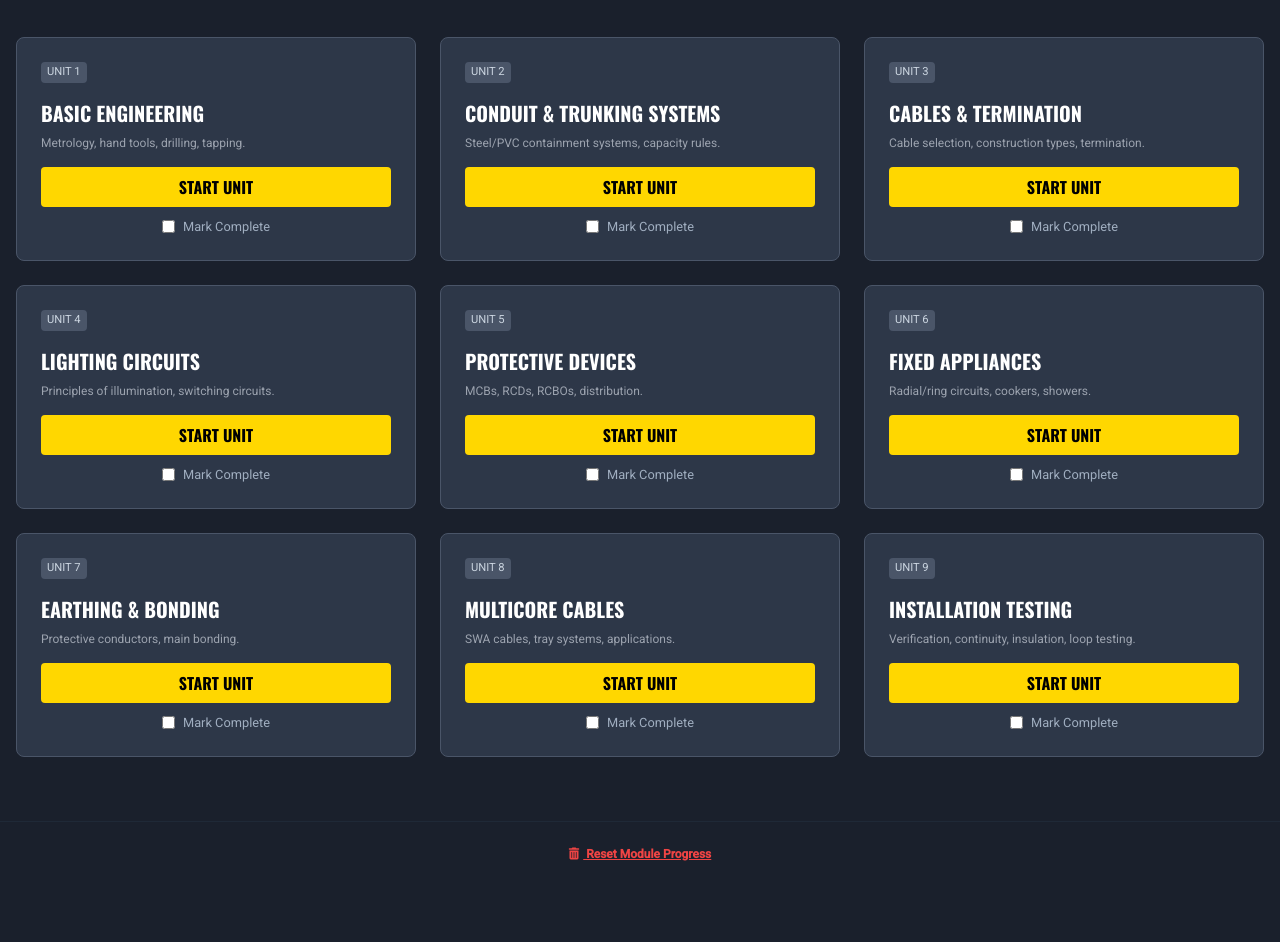
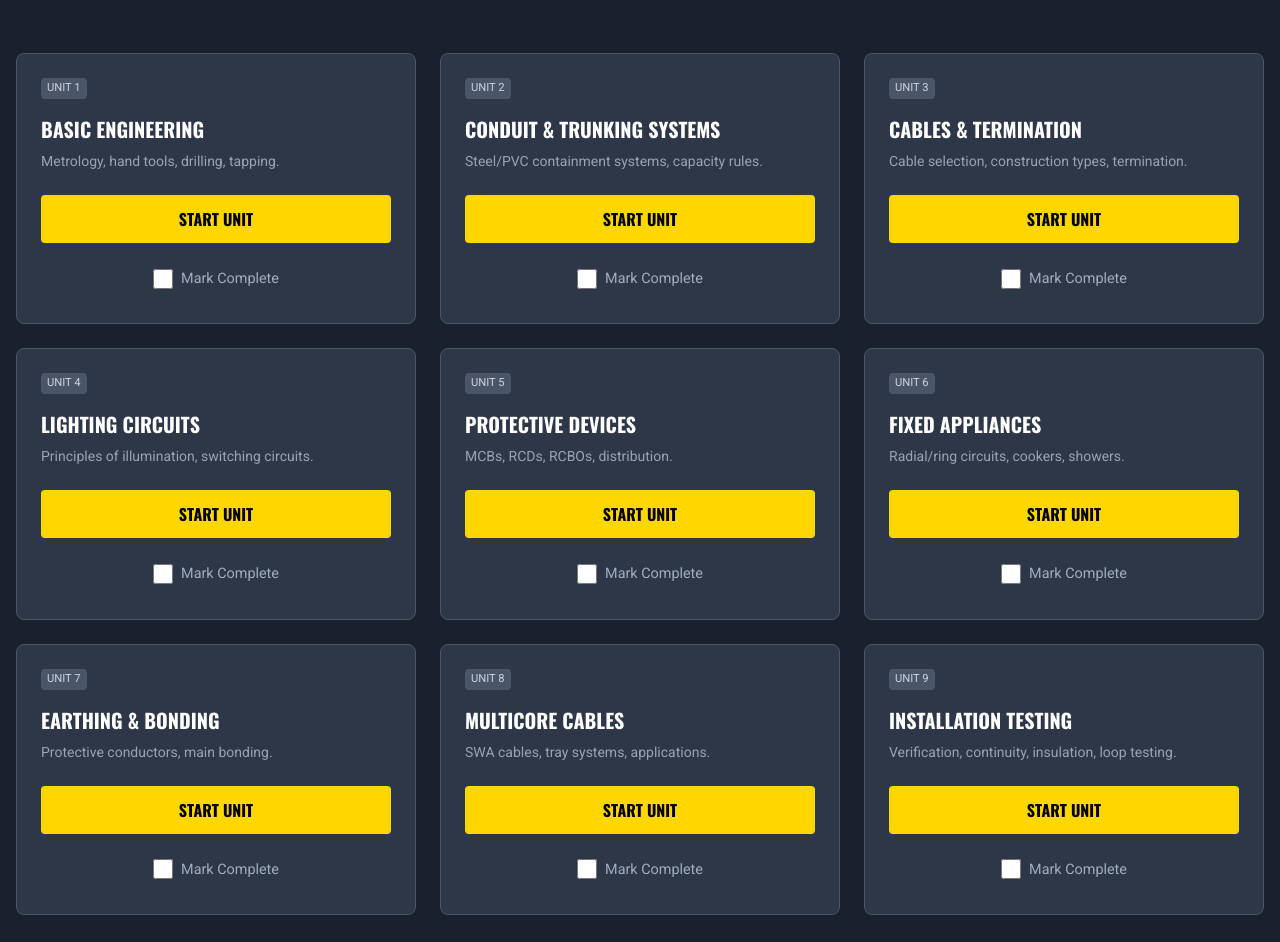
Before and after one commit to EI-Sligo/EI-training-phase2, a plain HTML site: page Installation_Units/Installation_Techniques_Hub.html in a window 1280 px wide. Shown: the part 223-1165 px from the top of the page. Before the commit the page ends 1109 px from the top, so only its background shows below. Drawn offline with nearby package versions, Linux system fonts and the light colour scheme.

Commit message:
Update Installation_Techniques_Hub.html

```diff
--- a/Installation_Units/Installation_Techniques_Hub.html
+++ b/Installation_Units/Installation_Techniques_Hub.html
@@ -2,7 +2,7 @@
 <html lang="en">
 <head>
     <meta charset="UTF-8">
-    <meta name="viewport" content="width=device-width, initial-scale=1.0">
+    <meta name="viewport" content="width=device-width, initial-scale=1.0, maximum-scale=1.0, user-scalable=no">
     <title>Installation Techniques Hub</title>
     <script src="https://cdn.tailwindcss.com"></script>
     <link href="https://cdnjs.cloudflare.com/ajax/libs/font-awesome/6.0.0/css/all.min.css" rel="stylesheet">
@@ -11,25 +11,24 @@
     <style>
         @import url('https://fonts.googleapis.com/css2?family=Oswald:wght@300;500;700&family=Roboto:wght@300;400;500&display=swap');
         :root { --safety-yellow: #FFD700; --industrial-grey: #1a202c; --card-bg: #2d3748; --success-green: #48bb78; --progress-blue: #4299e1; }
-        body { font-family: 'Roboto', sans-serif; background-color: var(--industrial-grey); color: white; min-height: 100vh; display: flex; flex-direction: column; }
+        body { font-family: 'Roboto', sans-serif; background-color: var(--industrial-grey); color: white; min-height: 100vh; display: flex; flex-direction: column; -webkit-tap-highlight-color: transparent; }
         h1, h2, h3, .brand-font { font-family: 'Oswald', sans-serif; text-transform: uppercase; }
         .hazard-stripe { background: repeating-linear-gradient(45deg, #000, #000 10px, #FFD700 10px, #FFD700 20px); height: 10px; width: 100%; position: fixed; top: 0; left: 0; z-index: 50; }
 
-        .module-card { background-color: var(--card-bg); border: 1px solid #4a5568; border-radius: 0.5rem; transition: transform 0.2s; position: relative; display: flex; flex-direction: column; cursor: grab; }
-        .module-card:hover { transform: translateY(-5px); border-color: var(--safety-yellow); }
+        .module-card { background-color: var(--card-bg); border: 1px solid #4a5568; border-radius: 0.5rem; transition: transform 0.2s; position: relative; display: flex; flex-direction: column; cursor: pointer; touch-action: manipulation; }
+        .module-card:hover { border-color: var(--safety-yellow); }
 
         .module-card.completed { border-color: var(--success-green); }
         .module-card.completed::before { content: ''; position: absolute; left: 0; top: 0; height: 100%; width: 4px; background-color: var(--success-green); }
 
-        .module-card.locked { opacity: 0.5; border-color: #4a5568; cursor: not-allowed; }
-        .module-card.locked:hover { transform: none; border-color: #4a5568; }
+        .module-card.locked { opacity: 0.5; border-color: #4a5568; cursor: default; }
 
-        .btn-launch { background-color: var(--safety-yellow); color: black; font-weight: bold; padding: 0.5rem 1rem; border-radius: 0.25rem; text-transform: uppercase; font-family: 'Oswald', sans-serif; text-align: center; margin-top: auto; display: block; }
+        .btn-launch { background-color: var(--safety-yellow); color: black; font-weight: bold; padding: 0.75rem 1rem; border-radius: 0.25rem; text-transform: uppercase; font-family: 'Oswald', sans-serif; text-align: center; margin-top: auto; display: block; width: 100%; }
         .btn-launch:hover { background-color: #e6c200; }
         .btn-launch.completed-btn { background-color: var(--success-green); color: white; }
         .btn-launch.resume-btn { background-color: var(--progress-blue); color: white; }
 
-        .toggle-container { margin-top: 10px; display: flex; align-items: center; justify-content: center; font-size: 0.8rem; color: #a0aec0; }
+        .toggle-container { margin-top: 15px; display: flex; align-items: center; justify-content: center; font-size: 0.9rem; color: #a0aec0; padding: 10px; }
         .unit-badge { font-size: 0.7rem; padding: 2px 6px; border-radius: 4px; background: #4a5568; color: #cbd5e0; }
     </style>
 </head>
@@ -39,101 +38,102 @@
 
     <header class="pt-16 pb-8 px-4 text-center">
         <div class="max-w-4xl mx-auto">
-            <a href="../index.html" class="inline-block mb-4 text-gray-400 hover:text-yellow-400 transition">
+            <a href="../index.html" class="inline-block mb-4 text-gray-400 hover:text-yellow-400 transition p-2">
                 <i class="fas fa-arrow-left mr-2"></i> Back to Main Hub
             </a>
             <p class="text-yellow-400 tracking-[0.2em] text-sm mb-2 brand-font">Module 2</p>
-            <h1 class="text-4xl md:text-5xl font-bold mb-4">Installation Techniques Hub</h1>
+            <h1 class="text-3xl md:text-5xl font-bold mb-4">Installation Techniques Hub</h1>
         </div>
     </header>
 
     <main class="flex-grow container mx-auto px-4 py-8">
-        <div id="module-grid" class="grid grid-cols-1 md:grid-cols-2 lg:grid-cols-3 xl:grid-cols-3 gap-6 max-w-7xl mx-auto">
+        <div id="module-grid" class="grid grid-cols-1 md:grid-cols-2 lg:grid-cols-3 xl:grid-cols-3 gap-6 max-w-7xl mx-auto pb-20">
 
             <div class="module-card p-6" id="card-unit1" data-id="unit1">
                 <div class="flex justify-between items-start mb-4"><span class="unit-badge">UNIT 1</span><i class="fas fa-check-circle text-green-500 hidden icon-completed text-xl"></i></div>
                 <h3 class="text-xl font-bold mb-2 text-white">Basic Engineering</h3>
-                <p class="text-gray-400 text-xs mb-4">Metrology, hand tools, drilling, tapping.</p>
+                <p class="text-gray-400 text-sm mb-6">Metrology, hand tools, drilling, tapping.</p>
                 <a href="Basic Engineering.html" class="btn-launch" id="btn-unit1">Start Unit</a>
-                <label class="toggle-container"><input type="checkbox" class="mr-2" onclick="toggleComplete('unit1')" id="check-unit1"> Mark Complete</label>
+                <label class="toggle-container" onclick="event.stopPropagation()"><input type="checkbox" class="mr-2 w-5 h-5" onclick="toggleComplete('unit1', event)" id="check-unit1"> Mark Complete</label>
             </div>
 
             <div class="module-card p-6" id="card-unit23" data-id="unit23">
                 <div class="flex justify-between items-start mb-4"><span class="unit-badge">UNIT 2</span><i class="fas fa-check-circle text-green-500 hidden icon-completed text-xl"></i></div>
                 <h3 class="text-xl font-bold mb-2 text-white">Conduit & Trunking Systems</h3>
-                <p class="text-gray-400 text-xs mb-4">Steel/PVC containment systems, capacity rules.</p>
+                <p class="text-gray-400 text-sm mb-6">Steel/PVC containment systems, capacity rules.</p>
                 <a href="Conduit and trunking.html" class="btn-launch" id="btn-unit23">Start Unit</a>
-                <label class="toggle-container"><input type="checkbox" class="mr-2" onclick="toggleComplete('unit23')" id="check-unit23"> Mark Complete</label>
+                <label class="toggle-container" onclick="event.stopPropagation()"><input type="checkbox" class="mr-2 w-5 h-5" onclick="toggleComplete('unit23', event)" id="check-unit23"> Mark Complete</label>
             </div>
 
             <div class="module-card p-6" id="card-unit22" data-id="unit22">
                 <div class="flex justify-between items-start mb-4"><span class="unit-badge">UNIT 3</span><i class="fas fa-check-circle text-green-500 hidden icon-completed text-xl"></i></div>
                 <h3 class="text-xl font-bold mb-2 text-white">Cables & Termination</h3>
-                <p class="text-gray-400 text-xs mb-4">Cable selection, construction types, termination.</p>
+                <p class="text-gray-400 text-sm mb-6">Cable selection, construction types, termination.</p>
                 <a href="Cables and cable termination.html" class="btn-launch" id="btn-unit22">Start Unit</a>
-                <label class="toggle-container"><input type="checkbox" class="mr-2" onclick="toggleComplete('unit22')" id="check-unit22"> Mark Complete</label>
+                <label class="toggle-container" onclick="event.stopPropagation()"><input type="checkbox" class="mr-2 w-5 h-5" onclick="toggleComplete('unit22', event)" id="check-unit22"> Mark Complete</label>
             </div>
 
             <div class="module-card p-6" id="card-unit4" data-id="unit4">
                 <div class="flex justify-between items-start mb-4"><span class="unit-badge">UNIT 4</span><i class="fas fa-check-circle text-green-500 hidden icon-completed text-xl"></i></div>
                 <h3 class="text-xl font-bold mb-2 text-white">Lighting Circuits</h3>
-                <p class="text-gray-400 text-xs mb-4">Principles of illumination, switching circuits.</p>
+                <p class="text-gray-400 text-sm mb-6">Principles of illumination, switching circuits.</p>
                 <a href="Lighting Circuits.html" class="btn-launch" id="btn-unit4">Start Unit</a>
-                <label class="toggle-container"><input type="checkbox" class="mr-2" onclick="toggleComplete('unit4')" id="check-unit4"> Mark Complete</label>
+                <label class="toggle-container" onclick="event.stopPropagation()"><input type="checkbox" class="mr-2 w-5 h-5" onclick="toggleComplete('unit4', event)" id="check-unit4"> Mark Complete</label>
             </div>
 
             <div class="module-card p-6" id="card-unit5_final" data-id="unit5_final">
                 <div class="flex justify-between items-start mb-4"><span class="unit-badge">UNIT 5</span><i class="fas fa-check-circle text-green-500 hidden icon-completed text-xl"></i></div>
                 <h3 class="text-xl font-bold mb-2 text-white">Protective Devices</h3>
-                <p class="text-gray-400 text-xs mb-4">MCBs, RCDs, RCBOs, distribution.</p>
+                <p class="text-gray-400 text-sm mb-6">MCBs, RCDs, RCBOs, distribution.</p>
                 <a href="Electrical Hazards & Protective Devices.html" class="btn-launch" id="btn-unit5_final">Start Unit</a>
-                <label class="toggle-container"><input type="checkbox" class="mr-2" onclick="toggleComplete('unit5_final')" id="check-unit5_final"> Mark Complete</label>
+                <label class="toggle-container" onclick="event.stopPropagation()"><input type="checkbox" class="mr-2 w-5 h-5" onclick="toggleComplete('unit5_final', event)" id="check-unit5_final"> Mark Complete</label>
             </div>
 
             <div class="module-card p-6" id="card-unit225_final" data-id="unit225_final">
                 <div class="flex justify-between items-start mb-4"><span class="unit-badge">UNIT 6</span><i class="fas fa-check-circle text-green-500 hidden icon-completed text-xl"></i></div>
                 <h3 class="text-xl font-bold mb-2 text-white">Fixed Appliances</h3>
-                <p class="text-gray-400 text-xs mb-4">Radial/ring circuits, cookers, showers.</p>
+                <p class="text-gray-400 text-sm mb-6">Radial/ring circuits, cookers, showers.</p>
                 <a href="Fixed Appliance & Socket Circuits.html" class="btn-launch" id="btn-unit225_final">Start Unit</a>
-                <label class="toggle-container"><input type="checkbox" class="mr-2" onclick="toggleComplete('unit225_final')" id="check-unit225_final"> Mark Complete</label>
+                <label class="toggle-container" onclick="event.stopPropagation()"><input type="checkbox" class="mr-2 w-5 h-5" onclick="toggleComplete('unit225_final', event)" id="check-unit225_final"> Mark Complete</label>
             </div>
 
             <div class="module-card p-6" id="card-unit7" data-id="unit7">
                 <div class="flex justify-between items-start mb-4"><span class="unit-badge">UNIT 7</span><i class="fas fa-check-circle text-green-500 hidden icon-completed text-xl"></i></div>
                 <h3 class="text-xl font-bold mb-2 text-white">Earthing & Bonding</h3>
-                <p class="text-gray-400 text-xs mb-4">Protective conductors, main bonding.</p>
+                <p class="text-gray-400 text-sm mb-6">Protective conductors, main bonding.</p>
                 <a href="Earthing & Bonding.html" class="btn-launch" id="btn-unit7">Start Unit</a>
-                <label class="toggle-container"><input type="checkbox" class="mr-2" onclick="toggleComplete('unit7')" id="check-unit7"> Mark Complete</label>
+                <label class="toggle-container" onclick="event.stopPropagation()"><input type="checkbox" class="mr-2 w-5 h-5" onclick="toggleComplete('unit7', event)" id="check-unit7"> Mark Complete</label>
             </div>
 
             <div class="module-card p-6" id="card-unit8_depth" data-id="unit8_depth">
                 <div class="flex justify-between items-start mb-4"><span class="unit-badge">UNIT 8</span><i class="fas fa-check-circle text-green-500 hidden icon-completed text-xl"></i></div>
                 <h3 class="text-xl font-bold mb-2 text-white">Multicore Cables</h3>
-                <p class="text-gray-400 text-xs mb-4">SWA cables, tray systems, applications.</p>
+                <p class="text-gray-400 text-sm mb-6">SWA cables, tray systems, applications.</p>
                 <a href="Multicore Cables.html" class="btn-launch" id="btn-unit8_depth">Start Unit</a>
-                <label class="toggle-container"><input type="checkbox" class="mr-2" onclick="toggleComplete('unit8_depth')" id="check-unit8_depth"> Mark Complete</label>
+                <label class="toggle-container" onclick="event.stopPropagation()"><input type="checkbox" class="mr-2 w-5 h-5" onclick="toggleComplete('unit8_depth', event)" id="check-unit8_depth"> Mark Complete</label>
             </div>
 
             <div class="module-card p-6" id="card-unit9" data-id="unit9">
                 <div class="flex justify-between items-start mb-4"><span class="unit-badge">UNIT 9</span><i class="fas fa-check-circle text-green-500 hidden icon-completed text-xl"></i></div>
                 <h3 class="text-xl font-bold mb-2 text-white">Installation Testing</h3>
-                <p class="text-gray-400 text-xs mb-4">Verification, continuity, insulation, loop testing.</p>
+                <p class="text-gray-400 text-sm mb-6">Verification, continuity, insulation, loop testing.</p>
                 <a href="testing_procedures.html" class="btn-launch" id="btn-unit9">Start Unit</a>
-                <label class="toggle-container"><input type="checkbox" class="mr-2" onclick="toggleComplete('unit9')" id="check-unit9"> Mark Complete</label>
+                <label class="toggle-container" onclick="event.stopPropagation()"><input type="checkbox" class="mr-2 w-5 h-5" onclick="toggleComplete('unit9', event)" id="check-unit9"> Mark Complete</label>
             </div>
 
         </div>
     </main>
 
-    <footer class="py-6 text-center text-gray-600 text-xs border-t border-gray-800 mt-8">
-        <button onclick="if(confirm('Reset Module?')){localStorage.clear();location.reload()}" class="text-red-500 hover:text-red-400 underline font-bold transition">
-            <i class="fas fa-trash-alt mr-1"></i> Reset Module Progress
-        </button>
-    </footer>
-
     <script>
         document.addEventListener('DOMContentLoaded', () => {
-            // 1. Check Permissions
+            // DISABLE DRAG ON MOBILE
+            const isMobile = /iPhone|iPad|iPod|Android/i.test(navigator.userAgent);
+
+            if (!isMobile) {
+                new Sortable(document.getElementById('module-grid'), { animation: 150, ghostClass: 'opacity-50' });
+            }
+
+            // Check Permissions
             const perms = JSON.parse(localStorage.getItem('course_permissions')) || {};
 
             const unitsData = [
@@ -153,7 +153,6 @@
                 const btn = document.getElementById(`btn-${unit.id}`);
                 const check = document.getElementById(`check-${unit.id}`);
 
-                // Check if locked
                 if (perms[unit.id] === false) {
                     card.classList.add('locked');
                     btn.classList.add('bg-gray-600', 'cursor-not-allowed');
@@ -164,7 +163,6 @@
                     return;
                 }
 
-                // Check Progress
                 const isComplete = localStorage.getItem(unit.id) === 'completed';
                 const savedSlide = localStorage.getItem(unit.slideKey);
 
@@ -180,11 +178,12 @@
                     btn.innerHTML = `Resume (Slide ${savedSlide}) <i class="fas fa-play ml-2"></i>`;
                 }
             });
-
-            new Sortable(document.getElementById('module-grid'), { animation: 150, ghostClass: 'opacity-50' });
         });
 
-        function toggleComplete(id) {
+        function toggleComplete(id, event) {
+            // Prevent card click
+            event.stopPropagation();
+
             const chk = document.getElementById(`check-${id}`);
             if(chk.checked) localStorage.setItem(id, 'completed');
             else localStorage.removeItem(id);
```
